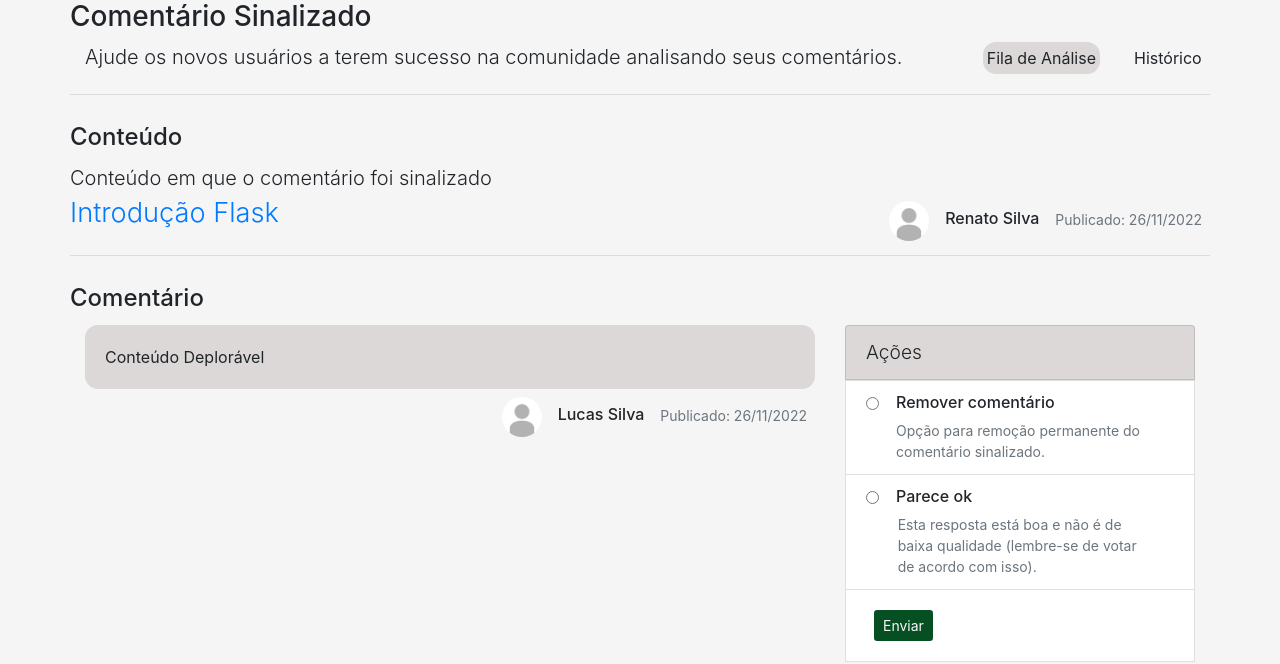
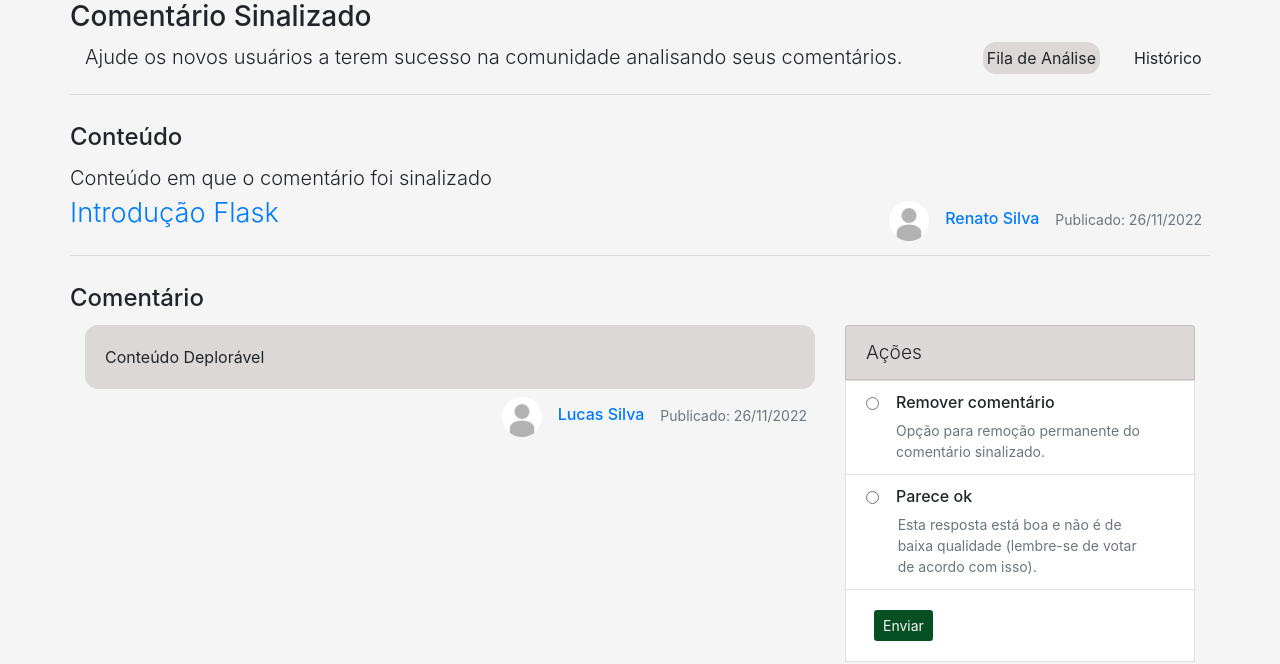
Before and after one commit to Vinigama/if-study-presentation, a Django app: page /denuncias/comentarios/ in a window 1280 px wide. Shown: the part 120-784 px from the top of the page. Run offline with Django 3.2, Linux system fonts and the light colour scheme; a user stored in the database is signed in; data comes from the database, SQL or seed files in the repository; parts of the project's set-up code (start-up, migrations or seed data) failed here and were passed over; some libraries are stand-ins or nearby versions.

Commit message:
alterações

```diff
--- a/denuncias/templates/denuncias/sinalizacoes_comentarios.html
+++ b/denuncias/templates/denuncias/sinalizacoes_comentarios.html
@@ -54,7 +54,9 @@
         </div>
         <div class="p-2">
             <div class="h6 mt-2">
-                {{ sinalizacao.conteudo.criador.nome_completo }}
+                <a href="{% url 'perfil' sinalizacao.conteudo.criador.id %}" class="text-primary">
+                    {{ sinalizacao.conteudo.criador.nome_completo }}
+                </a>
             </div>
         </div>
         <div class="p-2 mt-2">
@@ -89,7 +91,9 @@
             </div>
             <div class="p-2">
                 <div class="h6 mt-2">
+                    <a href="{% url 'perfil' sinalizacao.comentario.criador.id %}" class="text-primary">
                     {{ sinalizacao.comentario.criador.nome_completo }}
+                    </a>
                 </div>
             </div>
             <div class="p-2 mt-2">
--- a/denuncias/templates/denuncias/sinalizacoes_conteudos.html
+++ b/denuncias/templates/denuncias/sinalizacoes_conteudos.html
@@ -54,7 +54,9 @@
                 </div>
                 <div class="p-2">
                     <div class="h6 mt-2">
+                        <a href="{% url 'perfil' conteudo_sinalizado.conteudo.criador.id %}" class="text-primary">
                         {{ conteudo_sinalizado.conteudo.criador.nome_completo }}
+                        </a>
                     </div>
                 </div>
                 <div class="p-2 mt-2">
```
